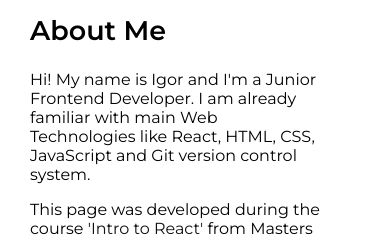
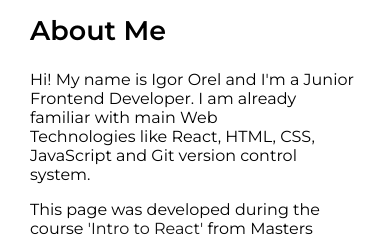
Before and after one commit to MastersAcademy/fe-react-2024, a React (Vite) app: page / in a window 390 px wide. Shown: the part 263-500 px from the top of the page. Built offline with nearby package versions, Linux system fonts and the light colour scheme.

Commit message:
about page change picture add gap, fiv responsive

```diff
--- a/src/components/about/AboutPage.tsx
+++ b/src/components/about/AboutPage.tsx
@@ -12,7 +12,7 @@ function About() {
                         <div className={styles.aboutText}>
                             <h1 className={styles.aboutTitle}>About Me</h1>
                             <p>
-                                Hi! My name is Igor and I&apos;m a Junior Frontend Developer. I am already familiar with main Web
+                                Hi! My name is Igor Orel and I&apos;m a Junior Frontend Developer. I am already familiar with main Web
                                 <br />
                                 Technologies like React, HTML, CSS, JavaScript and Git version control system.
                             </p>
```
